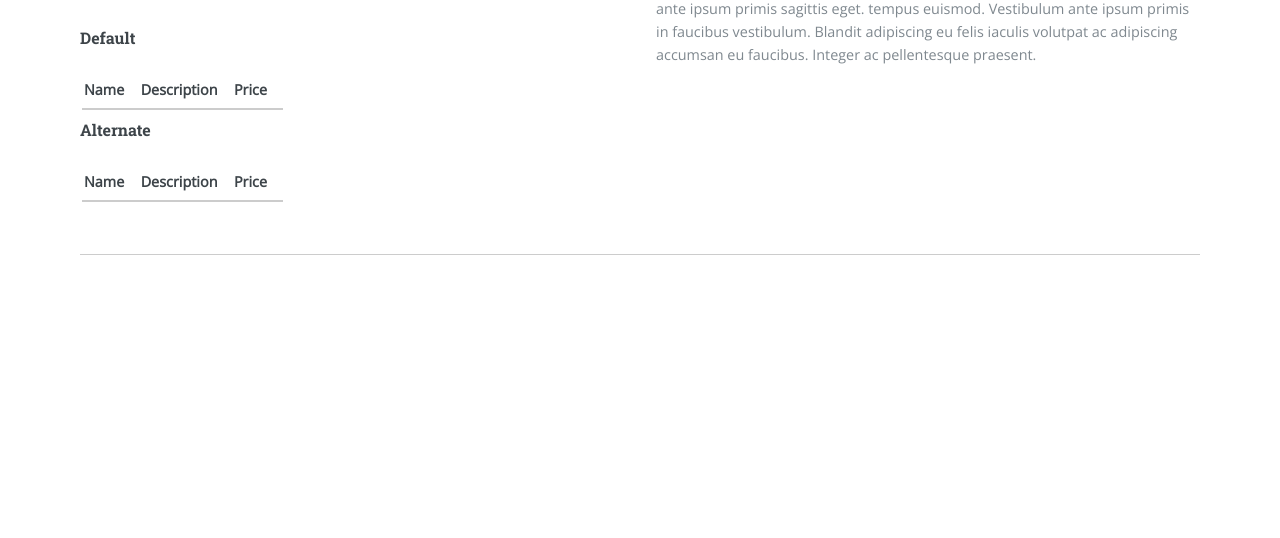
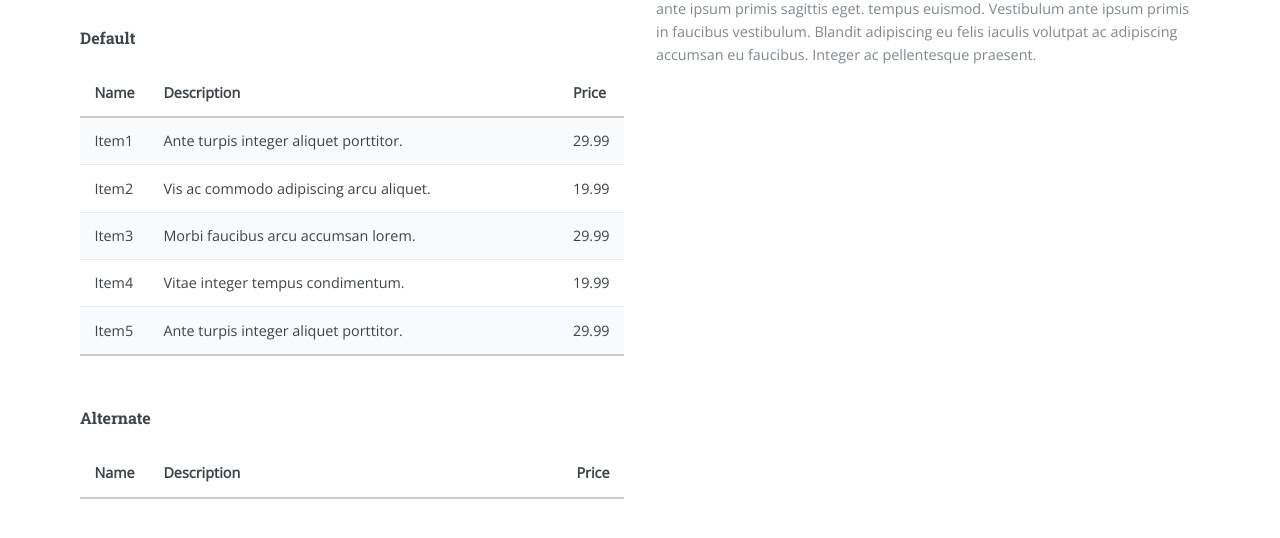
Before and after one commit to hyemin12/responsive-site-editorial, a React (Create React App) app: page /elements in a window 1280 px wide. Shown: the part 3355-3893 px from the top of the page. Before the commit the page ends 3722 px from the top, so only its background shows below. Built offline with nearby package versions, Linux system fonts and the light colour scheme; data requests are answered from the project's data file.

Commit message:
테이블기본스타일설정

```diff
--- a/src/components/elements/Table.js
+++ b/src/components/elements/Table.js
@@ -5,12 +5,10 @@ const Table = ({ type, thead, children }) => {
   return (
     <TableTag type={type}>
       <Thead>
-        <tr>
-          {thead &&
-            thead.map((text, idx) => (
-              <HeadTD className={idx === 2 && "wide"}>{text}</HeadTD>
-            ))}
-        </tr>
+        {thead &&
+          thead.map((text, idx) => (
+            <HeadTh className={idx === 1 && "wide"}>{text}</HeadTh>
+          ))}
       </Thead>
       <Tbody>{children}</Tbody>
       <tfoot>
@@ -22,25 +20,23 @@ const Table = ({ type, thead, children }) => {
   );
 };
 const TableTag = styled.table`
-  font-family: "Open Sans", sans-serif;
-  font-size: 0.9em;
+  width: 100%;
 `;
 const Thead = styled.thead`
-  display: block;
   border-bottom: 2px solid #ccc;
 `;
-const HeadTD = styled.td`
-  padding-right: 1em;
-  font-weight: bold;
+
+const HeadTh = styled.th`
   text-transform: capitalize;
   &.wide {
     width: 100%;
   }
 `;
 const Tbody = styled.tbody`
-  &:nth-child(odd) {
-  }
-  &:nth-child(even) {
+  border-bottom: 2px solid #ccc;
+  // 홀수 줄에만 적용
+  tr:nth-child(odd) {
+    background-color: rgba(230, 235, 237, 0.25);
   }
 `;
 export default Table;
--- /dev/null
+++ b/src/components/elements/TableTr.js
@@ -0,0 +1,10 @@
+const TableTr = ({ data }) => {
+  if (!data) return;
+  return (
+    <tr>
+      {data && data.map((text, idx) => <td key={`${idx}-${text}`}>{text}</td>)}
+    </tr>
+  );
+};
+
+export default TableTr;
--- a/src/routes/Elements.js
+++ b/src/routes/Elements.js
@@ -29,6 +29,7 @@ import Img from "../components/elements/Img";
 import Pagenation from "../components/Pagenation";
 import { useState } from "react";
 import Table from "../components/elements/Table";
+import TableTr from "../components/elements/TableTr";
 
 const Elements = () => {
   const sample = data.sampleContent;
@@ -220,7 +221,40 @@ const Elements = () => {
             <Article>
               <h3>Table</h3>
               <h4>Default</h4>
-              <Table thead={["name", "description", "price"]}></Table>
+              <Table thead={["name", "description", "price"]}>
+                <TableTr
+                  data={[
+                    "Item1",
+                    "Ante turpis integer aliquet porttitor.",
+                    "29.99",
+                  ]}
+                />
+                <TableTr
+                  data={[
+                    "Item2",
+                    "Vis ac commodo adipiscing arcu aliquet.",
+                    "19.99",
+                  ]}
+                />
+                <TableTr
+                  data={[
+                    "Item3",
+                    "Morbi faucibus arcu accumsan lorem.",
+                    "29.99",
+                  ]}
+                />
+                <TableTr
+                  data={["Item4", "Vitae integer tempus condimentum.", "19.99"]}
+                />
+                <TableTr
+                  data={[
+                    "Item5",
+                    "Ante turpis integer aliquet porttitor.",
+                    "29.99",
+                  ]}
+                />
+              </Table>
+              <br />
               <h4>Alternate</h4>
               <Table
                 type={"alternate"}
--- a/src/styles/Global.js
+++ b/src/styles/Global.js
@@ -101,5 +101,20 @@ const GlobalStyle = createGlobalStyle`
     font-style:italic;
     line-height:1.6;
   }
+  table{
+    border-collapse: collapse;
+    font-family: "Open Sans", sans-serif;
+    font-size: 0.9em;
+  }
+  tr {
+    border-bottom:1px solid  rgba(230, 235, 237);
+    &:last-child{
+      border-bottom:none;
+    }
+  }
+  th, td {
+    padding: 0.5em 1em ;
+
+  }
 `;
 export default GlobalStyle;
```
